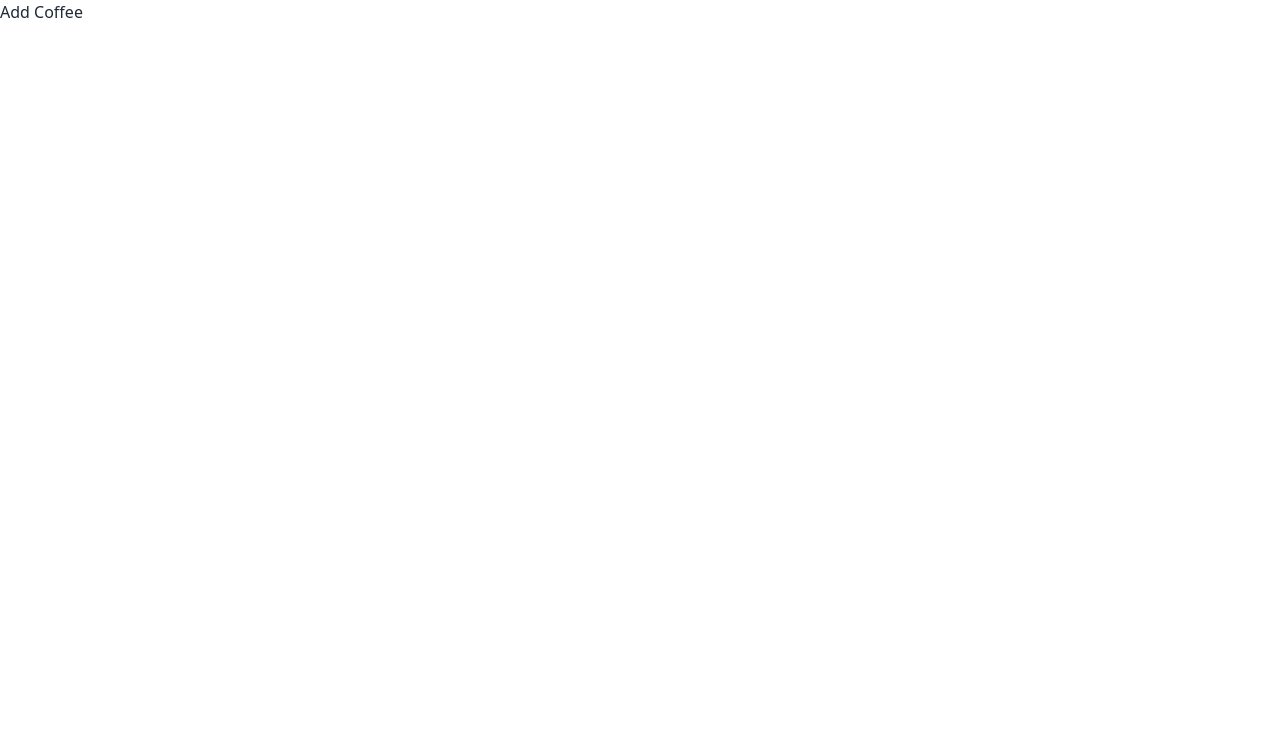
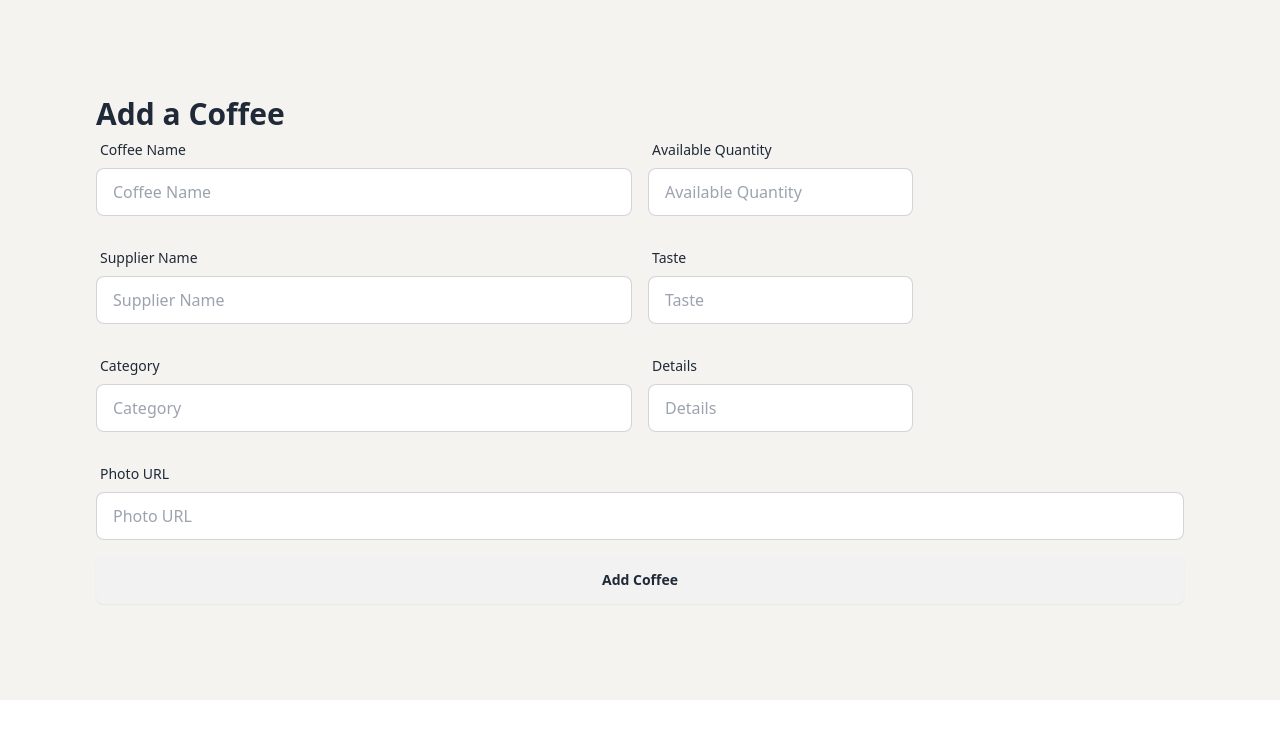
Before and after one commit to mahbuba18/coffee-store-client, a React (Vite) app: page /addCoffee in a window 1280 px wide. Shown: the top 738 px of the page. Built offline with nearby package versions, Linux system fonts and the light colour scheme.

Commit message:
adding coffee

```diff
--- a/src/App.jsx
+++ b/src/App.jsx
@@ -4,11 +4,34 @@ import './App.css'
 function App() {
 
   return (
-    <>
-
-      <h1 className='text-6xl text-purple-500'>Coffee Store</h1>
-
-    </>
+    <div className="navbar bg-slate-600">
+    <div className="navbar-start">
+      <div className="dropdown">
+        <label tabIndex={0} className="btn btn-ghost btn-circle">
+          <svg xmlns="http://www.w3.org/2000/svg" className="h-5 w-5" fill="none" viewBox="0 0 24 24" stroke="currentColor"><path strokeLinecap="round" strokeLinejoin="round" strokeWidth="2" d="M4 6h16M4 12h16M4 18h7" /></svg>
+        </label>
+        <ul tabIndex={0} className="menu menu-compact dropdown-content mt-3 p-2 shadow bg-base-100 rounded-box w-52">
+          <li><a>Homepage</a></li>
+          <li><a>Coffee</a></li>
+          <li><a>About</a></li>
+        </ul>
+      </div>
+    </div>
+    <div className="navbar-center">
+      <a className="btn btn-ghost normal-case text-xl">Coffee Store</a>
+    </div>
+    <div className="navbar-end">
+      <button className="btn btn-ghost btn-circle">
+        <svg xmlns="http://www.w3.org/2000/svg" className="h-5 w-5" fill="none" viewBox="0 0 24 24" stroke="currentColor"><path strokeLinecap="round" strokeLinejoin="round" strokeWidth="2" d="M21 21l-6-6m2-5a7 7 0 11-14 0 7 7 0 0114 0z" /></svg>
+      </button>
+      <button className="btn btn-ghost btn-circle">
+        <div className="indicator">
+          <svg xmlns="http://www.w3.org/2000/svg" className="h-5 w-5" fill="none" viewBox="0 0 24 24" stroke="currentColor"><path strokeLinecap="round" strokeLinejoin="round" strokeWidth="2" d="M15 17h5l-1.405-1.405A2.032 2.032 0 0118 14.158V11a6.002 6.002 0 00-4-5.659V5a2 2 0 10-4 0v.341C7.67 6.165 6 8.388 6 11v3.159c0 .538-.214 1.055-.595 1.436L4 17h5m6 0v1a3 3 0 11-6 0v-1m6 0H9" /></svg>
+          <span className="badge badge-xs badge-primary indicator-item"></span>
+        </div>
+      </button>
+    </div>
+  </div>
   )
 }
 
--- a/src/components/AddCoffee.jsx
+++ b/src/components/AddCoffee.jsx
@@ -1,12 +1,133 @@
+const AddCoffee = () => {
+    const handleAddCoffee=event=>{
+        event.preventDefault();
 
+        const form=event.target;
 
-const AddCoffee = () => {
-    return (
-        <div>
-            <h3>Add Coffee</h3>
+        const name=form.name.value;
+        const quantity=form.quantity.value;
+        const supplier=form.supplier.value;
+        const taste=form.taste.value;
+        const category=form.category.value;
+        const details=form.details.value;
+        const photo=form.photo.value;
 
+        const newCoffee={name,quantity,supplier,taste,category,details,photo}
+        console.log(newCoffee);
+
+    }
+  return (
+    <div className="bg-[#F4F3F0] p-24">
+      <h3 className="text-3xl font-extrabold">Add a Coffee</h3>
+      <form onSubmit={handleAddCoffee}>
+        {/* form-row name & quantity */}
+        <div className="md:flex mb-6">
+          <div className="form-control md:w-1/2 ">
+            <label className="label">
+              <span className="label-text">Coffee Name</span>
+            </label>
+            <label className="input-group">
+              <input
+                type="text"
+                name="name"
+                placeholder="Coffee Name"
+                className="input input-bordered w-full"
+              />
+            </label>
+          </div>
+          <div className="form-control md:w-1/2 ml-4">
+            <label className="label">
+              <span className="label-text">Available Quantity</span>
+            </label>
+            <label className="input-group">
+              <input
+                type="text"
+                name="quantity"
+                placeholder="Available Quantity"
+                className="input input-bordered"
+              />
+            </label>
+          </div>
         </div>
-    );
+        {/* form-row supplier & taste*/}
+        <div className="md:flex mb-6">
+          <div className="form-control md:w-1/2 ">
+            <label className="label">
+              <span className="label-text">Supplier Name</span>
+            </label>
+            <label className="input-group">
+              <input
+                type="text"
+                name="supplier"
+                placeholder="Supplier Name"
+                className="input input-bordered w-full"
+              />
+            </label>
+          </div>
+          <div className="form-control md:w-1/2 ml-4">
+            <label className="label">
+              <span className="label-text">Taste</span>
+            </label>
+            <label className="input-group">
+              <input
+                type="text"
+                name="taste"
+                placeholder="Taste"
+                className="input input-bordered"
+              />
+            </label>
+          </div>
+        </div>
+        {/* form-row category & details */}
+        <div className="md:flex mb-6">
+          <div className="form-control md:w-1/2 ">
+            <label className="label">
+              <span className="label-text">Category</span>
+            </label>
+            <label className="input-group">
+              <input
+                type="text"
+                name="category"
+                placeholder="Category"
+                className="input input-bordered w-full"
+              />
+            </label>
+          </div>
+          <div className="form-control md:w-1/2 ml-4">
+            <label className="label">
+              <span className="label-text">Details</span>
+            </label>
+            <label className="input-group">
+              <input
+                type="text"
+                name="details"
+                placeholder="Details"
+                className="input input-bordered"
+              />
+            </label>
+          </div>
+        </div>
+        {/* form-row cfor photo url*/}
+        <div className="mb-4">
+          <div className="form-control w-full ">
+            <label className="label">
+              <span className="label-text">Photo URL</span>
+            </label>
+            <label className="input-group">
+              <input
+                type="text"
+                name="photo"
+                placeholder="Photo URL"
+                className="input input-bordered w-full"
+              />
+            </label>
+          </div>
+        </div>
+
+        <input type="submit" value="Add Coffee" className="btn btn-block" />
+      </form>
+    </div>
+  );
 };
 
 export default AddCoffee;
```
